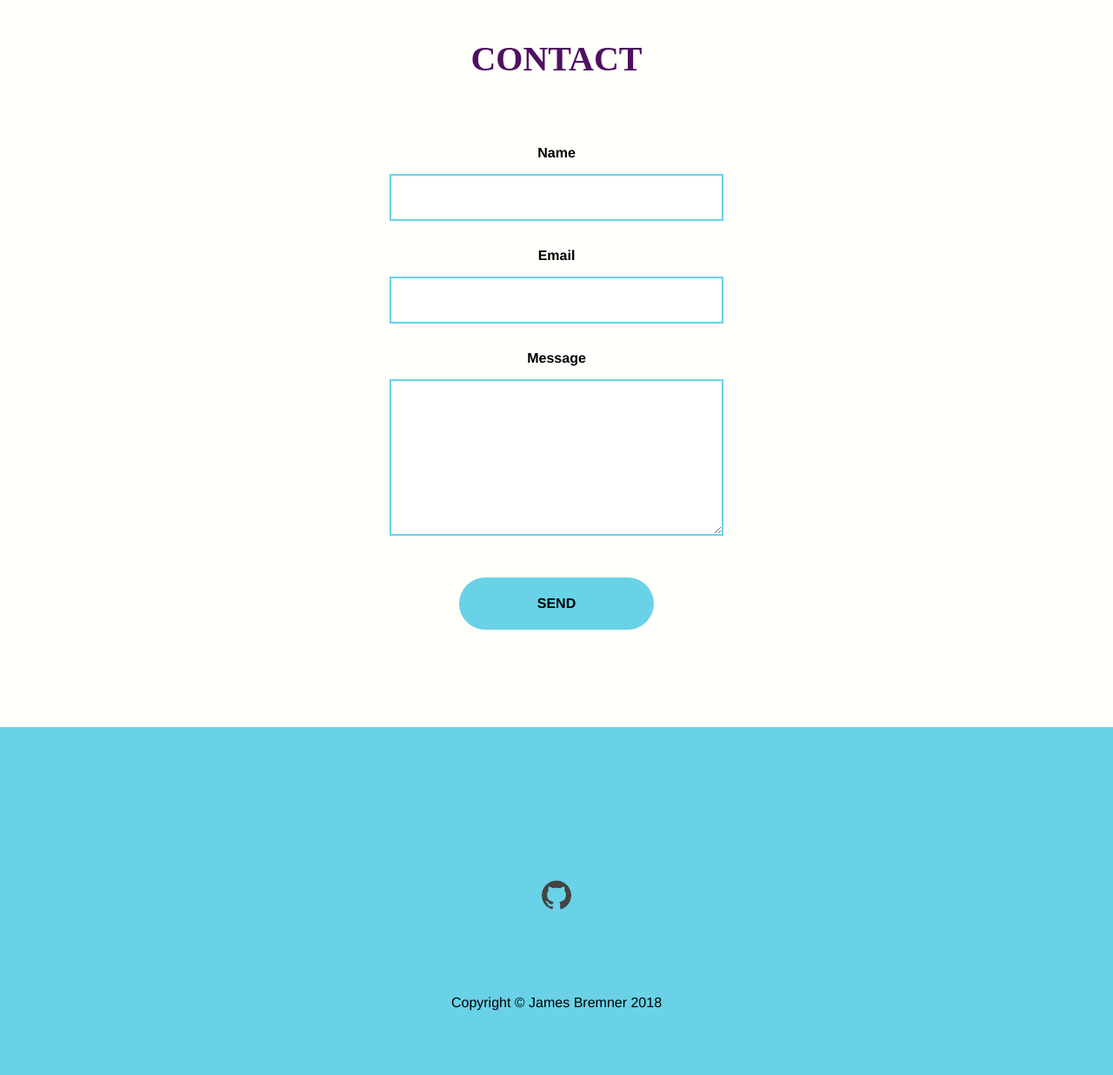
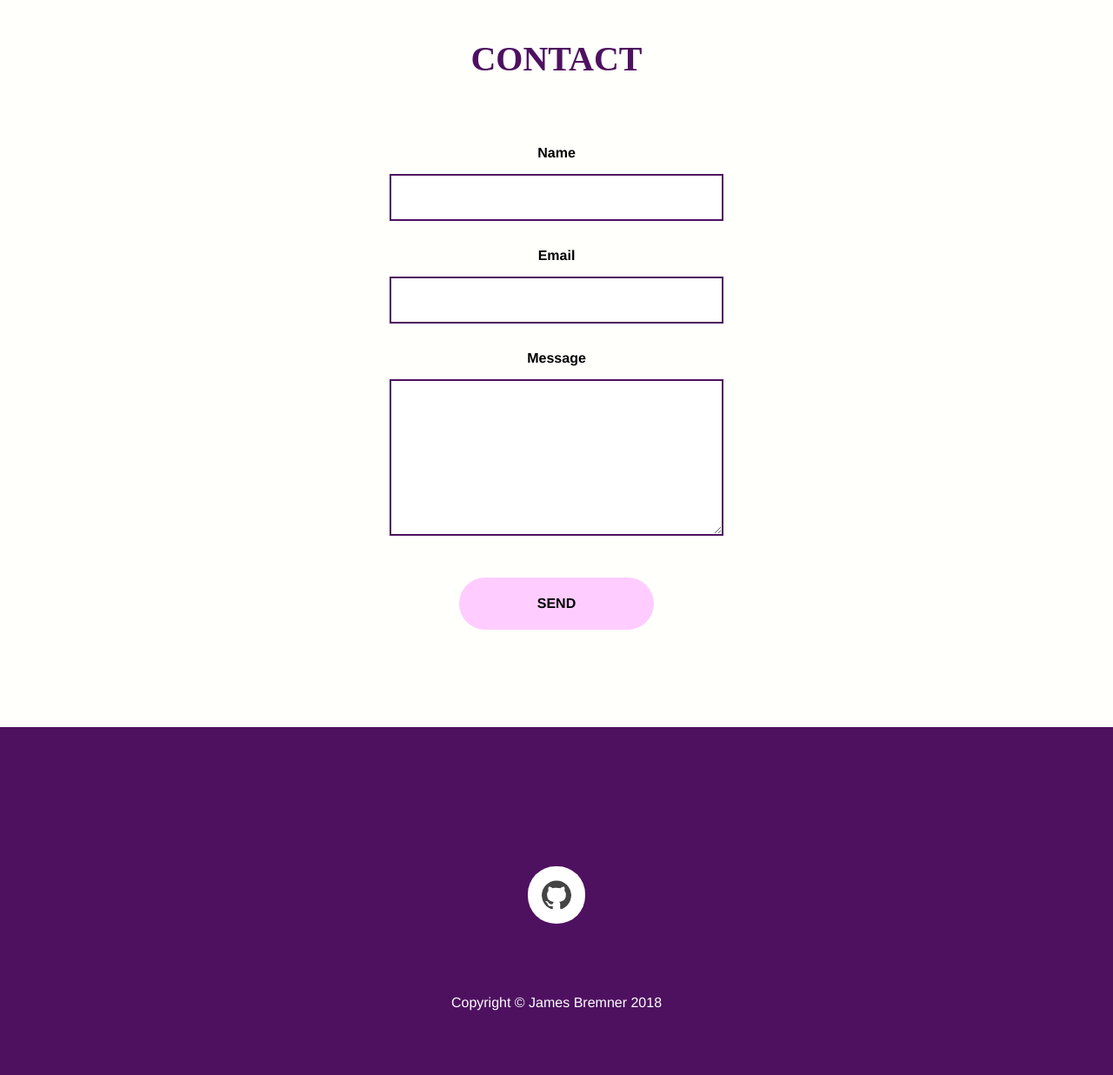
Before and after one commit to jamesbdev/portfolio, a PHP site: page / in a window 1280 px wide. Shown: the part 2390-3626 px from the top of the page at 87% size. Run offline with PHP 8.4, Linux system fonts and the light colour scheme.

Commit message:
changed form design

```diff
--- a/css/style.css
+++ b/css/style.css
@@ -33,6 +33,7 @@ footer, header, hgroup, menu, nav, section {
 }
 body {
 	line-height: 1;
+
 }
 ol, ul {
 	list-style: none;
@@ -51,33 +52,22 @@ table {
 }
 
 
+/* header section  */
 
-
-/* header section  */
 header {
-  /* background-color: #69d2e7; */
-  height: 45em;
-
   background: linear-gradient(rgba(71,15,83,0.5), rgba(71,15,83,0.5)
 	),
 	url("../images/header/coding.jpg") center fixed no-repeat;
 	/* background-color: rgba(0,0,0,0,5); */
 	background-size: cover;
+	height: 45em;
+	width: 100%;
+}
 
 
-}
-
-.page2 {
-  background-color: #69d2e7;
-
-}
-
 .main-nav {
-
-  /* background-color: #A7DBD8; */
   display: flex;
-  /* position: fixed; */
-  top: 0;
+	justify-content: space-between;
   width: 100%;
   z-index: 10;
 }
@@ -97,12 +87,9 @@ nav a:active, nav a:hover {
 }
 
 li {
-  /* display: inline-block; */
   padding: 2em 4em;
   position: sticky;
   text-align: center;
-
-
 }
 
 nav ul {
@@ -119,7 +106,6 @@ nav ul {
   height: 120px;
   margin-bottom: 1em;
   margin-top: 3em;
-  /* padding-top: 3em; */
 }
 
 .name {
@@ -130,19 +116,16 @@ nav ul {
 }
 
 .about {
-  /* background-color: #FF5E00; */
   display: block;
   margin: 2em auto 0 auto;
   text-align: center;
 	position: relative;
-	/* top: 10em; */
   width: 100%;
 	font-size: 2.5em;
 	color: white;
 }
 
 .about p {
-  /* background-color: #FF5E00; */
   margin: 0 auto;
   padding: 1em;
   width: 60%;
@@ -201,7 +184,6 @@ h2 {
   text-transform: uppercase;
   text-align: center;
   padding-top: 50px;
-  /* font-family: Helvetica; */
   font-weight: 600;
 }
 
@@ -303,15 +285,6 @@ hr {
 }
 
 .button-project-info {
-    /* background-color: white;
-    border-radius: 3em;
-    display: block;
-    font-family: helvetica, arial, sans-serif;
-    font-weight: bold;
-    margin: 1em auto;
-    padding: 1em 2em;
-    text-align: center;
-    width: 30%; */
 		background-color: #4e1160;
 		border: none;
 		border-radius: 3em;
@@ -330,11 +303,7 @@ hr {
   background-color: #FF5E00;
   color: white;
 }
-/*
- .button1 {
-  position: relative;
-  top: 5.5em;
-} */
+
 
 
 
@@ -381,7 +350,6 @@ hr {
 }
 
 .wordpress-logo {
-  /* width: 12em; */
   height: 20em;
   position: relative;
   top: -4.7em;
@@ -425,14 +393,13 @@ hr {
 
 
 
-/* contact */
+/***** contact *****/
 
 form {
   display: block;
   margin: 0 auto;
   width: 50%;
 }
-
 
 
 fieldset {
@@ -442,7 +409,7 @@ fieldset {
 }
 
 form input, textarea {
-  border: 2px solid #69d2e7;
+  border: 2px solid #4e1160;
   display: block;
   margin: 1em 0;
   padding: 1em;
@@ -450,7 +417,7 @@ form input, textarea {
 }
 
 form input:focus, textarea:focus {
-  border: 2px solid #FF5E00;
+  border: 2px solid #ffccff;
   outline: none;
 
 }
@@ -483,9 +450,8 @@ textarea {
   vertical-align: top;
 }
 
-
 .button {
-  background-color: #69d2e7;
+  background-color: #ffccff;
   border: none;
   border-radius: 3em;
   cursor: pointer;
@@ -498,22 +464,23 @@ textarea {
 }
 
 .button:hover {
-  background-color: #FF5E00;
+  background-color: #4e1160;
 
   color: white;
 
 }
 
 
-/* footer section  */
+/******* footer section  *******/
 
 footer{
 
-  background-color: #69d2e7;
+  background-color: #4e1160;
   height: 25em;
 }
 
 footer p {
+	color: white;
   font-family: helvetica, arial, sans-serif;
   margin-top: 5em;
   text-align: center;
@@ -535,14 +502,16 @@ footer p {
   padding: 1em;
   text-align: center;
   width: 3%;
+	background-color: white;
 }
 
 .social-media a:hover {
-  border-bottom: 3px solid #FF5E00;
+  /* border-bottom: 3px solid #FF5E00; */
+	background: url('images/social-media/github-purple.svg');
 }
 
 
-/***** BLOG PAGE *****/
+/****** BLOG PAGE ******/
 
 .blog h1 {
 	font-size: 3em;
@@ -562,8 +531,7 @@ footer p {
 
 .blog-header {
 	height: 28em;
-	/* grid-row: 1/2;
-	grid-column: 1/4; */
+
 }
 
 .blog-header-img {
```
Also changed, not shown: images/social-media/github-purple.svg (added).
